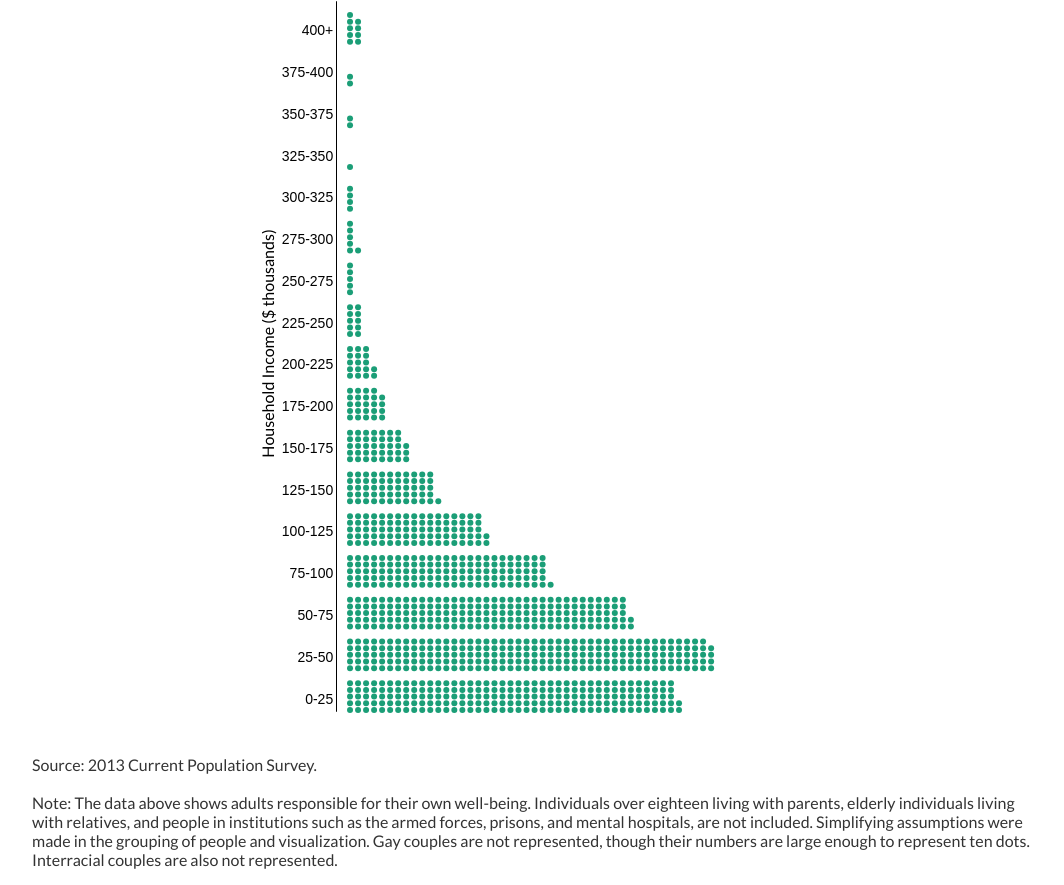
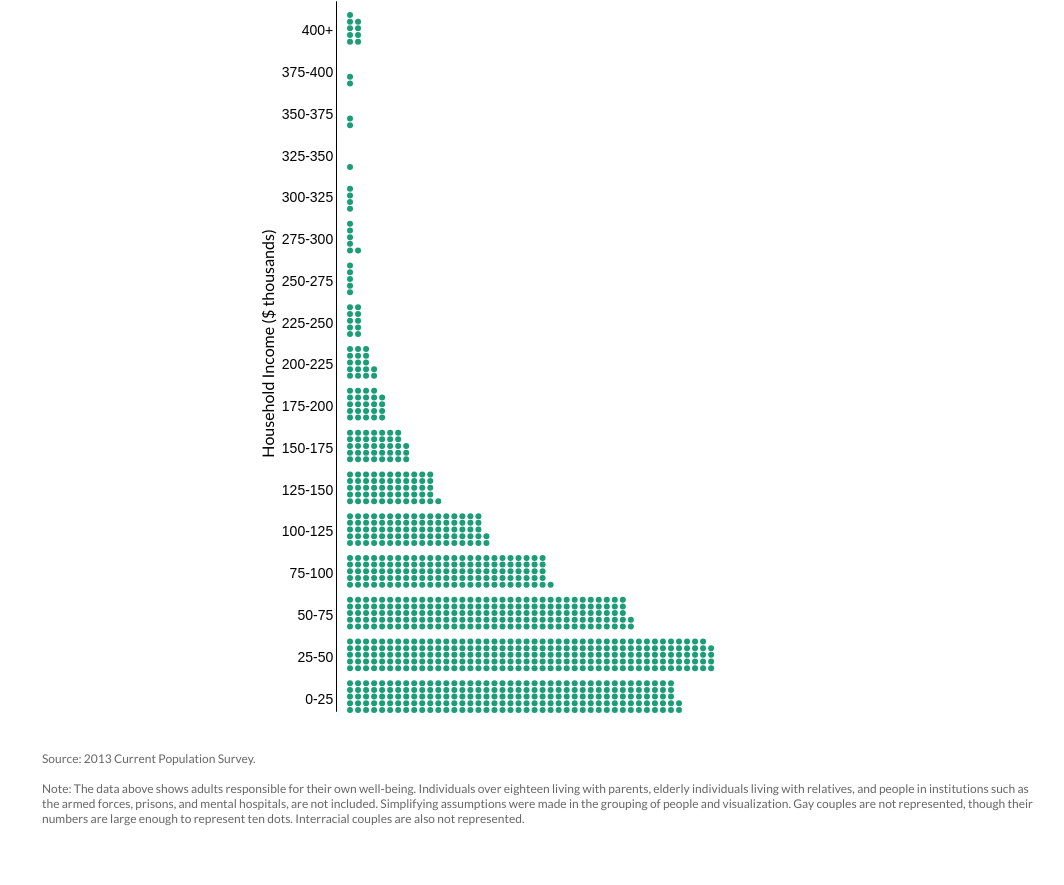
Before and after one commit to katerabinowitz/socialStrat, a plain HTML site: page index.html in a window 1280 px wide. Shown: the part 547-1432 px from the top of the page, without its empty margins (126-1190 px from the left). After the commit the page ends 1385 px from the top, so only its background shows below. Drawn offline with nearby package versions, Linux system fonts and the light colour scheme.

Commit message:
style source notes

```diff
--- a/dotDrop.css
+++ b/dotDrop.css
@@ -3,6 +3,12 @@ body, #metric, #metric2, #DotMatrixChart{
   color: #333333;
   padding:10px 100px 0 150px;
   font-size: 16px;
+}
+
+.source {
+  font-size: 12px;
+  color: #666666;
+  padding-left: 10px;
 }
 
 .xAxis, .yAxis, .legend{
--- a/index.html
+++ b/index.html
@@ -64,7 +64,7 @@ and:
 <div id="DotMatrixChart"></div>
 <script src="./incomeDot.js"></script>
 
-<p>Source: 2013 Current Population Survey.
+<p class="source">Source: 2013 Current Population Survey.
 <br><br>
 Note: The data above shows adults responsible for their own well-being. Individuals over eighteen living with parents, elderly individuals living with relatives, and people in institutions such as the armed forces, prisons, and mental hospitals, are not included. Simplifying assumptions were made in the grouping of people and visualization. Gay couples are not represented, though their numbers are large enough to represent ten dots. Interracial couples are also not represented.</p>
 </body>
```
